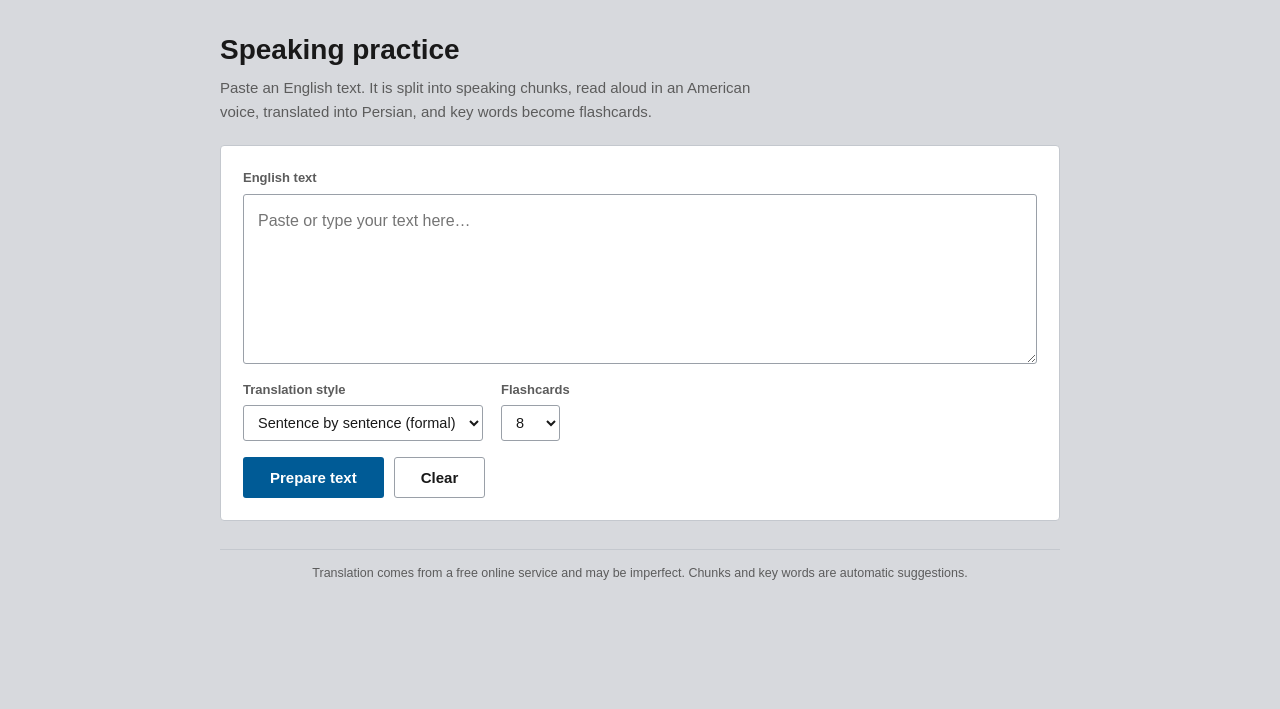
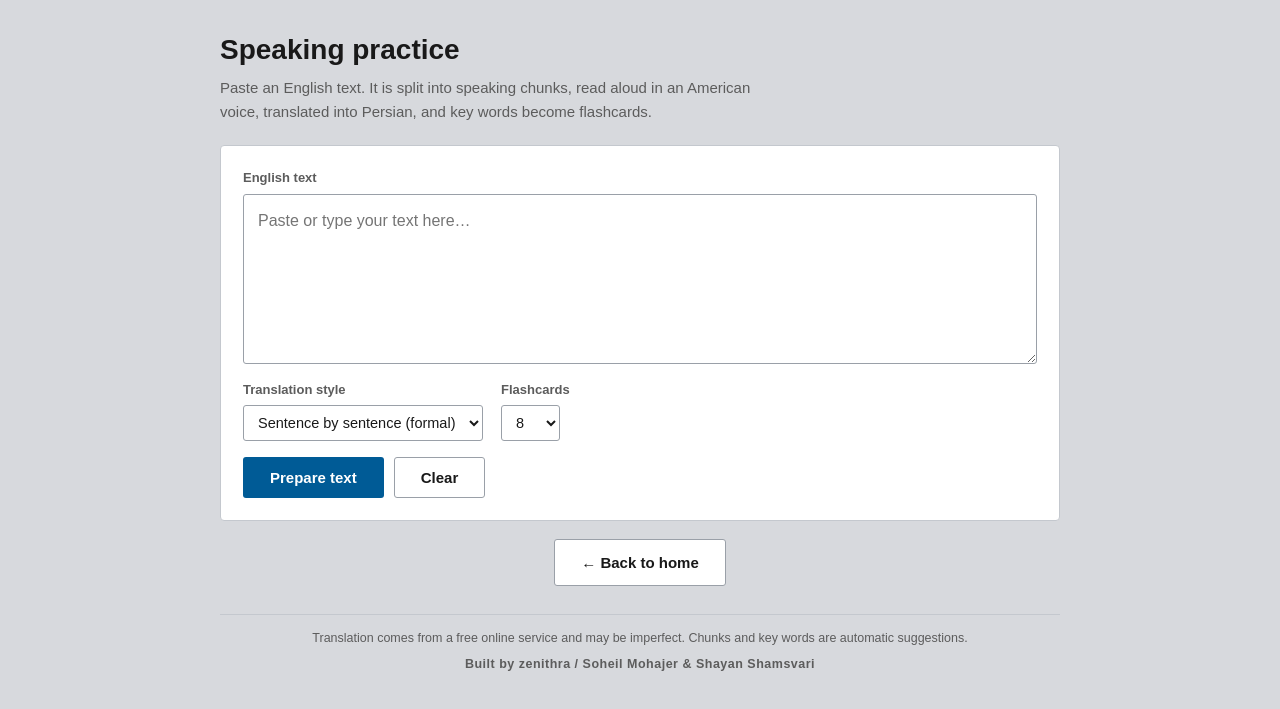
Before and after one commit to soheilmohajer-code/ielts-writing, a plain HTML site: page speaking.html in a window 1280 px wide. Shown: the part 65-774 px from the top of the page. Drawn offline with Linux system fonts and the light colour scheme; a web font is replaced by a local one.

Commit message:
feat: add back-to-home buttons and builder credit on all pages

```diff
--- a/speaking.html
+++ b/speaking.html
@@ -85,6 +85,9 @@ select,input[type=text]{padding:8px 10px;background:var(--sheet);color:var(--ink
 .btn:focus-visible,.icon-btn:focus-visible,.lang-btn:focus-visible,.mini:focus-visible,.fc:focus-visible,.ch:focus-visible,.home-link:focus-visible{outline:2px solid var(--accent);outline-offset:2px}
 .msg{margin-top:12px;font-size:13.5px;color:var(--warn);background:var(--warn-bg);padding:8px 12px;border-radius:3px}
 .foot{margin-top:28px;padding-top:14px;border-top:1px solid var(--line);font-size:12.5px;color:var(--muted);text-align:center}
+.credit{display:block;margin-top:6px;font-weight:700;letter-spacing:.04em}
+.backrow{display:flex;justify-content:center;margin-top:18px}
+.backrow .btn{text-decoration:none}
 
 /* player */
 .player{position:sticky;top:0;z-index:5;background:var(--sheet);border:1px solid var(--line);border-radius:3px;padding:10px 12px;display:flex;flex-wrap:wrap;gap:10px 16px;align-items:center;margin:26px 0 14px;box-shadow:0 2px 10px rgba(0,0,0,.12)}
@@ -197,7 +200,8 @@ select,input[type=text]{padding:8px 10px;background:var(--sheet);color:var(--ink
     <div class="cards" id="cards"></div>
   </div>
 
-  <div class="foot" data-i18n="foot"></div>
+<div class="backrow"><a class="btn ghost" href="index.html" data-i18n="backHome">← Back to home</a></div>
+  <div class="foot"><span data-i18n="foot"></span><span class="credit">Built by zenithra / Soheil Mohajer &amp; Shayan Shamsvari</span></div>
 </div>
 </main>
 
@@ -211,7 +215,7 @@ const I18N={
 en:{brandSub:'Speaking practice',back:'Home',title:'Speaking practice',
  lead:'Paste an English text. It is split into speaking chunks, read aloud in an American voice, translated into Persian, and key words become flashcards.',
  lblText:'English text',ph:'Paste or type your text here…',lblStyle:'Translation style',sSent:'Sentence by sentence (formal)',sPara:'Whole paragraph (smoother)',lblKw:'Flashcards',
- build:'Prepare text',clear:'Clear',readAll:'Read all',pause:'Pause',resume:'Resume',stop:'Stop',speed:'Speed',voice:'Voice',
+   build:'Prepare text',clear:'Clear',backHome:'← Back to home',readAll:'Read all',pause:'Pause',resume:'Resume',stop:'Stop',speed:'Speed',voice:'Voice',
  gap:'Pause after each chunk (repeat aloud)',showFa:'Show Persian',kwTitle:'Key words',kwHint:'Tap a card to flip it.',addPh:'Add a word…',add:'Add',
  noVoice:'No American English voice was found on this device, so another English voice is used.',noTTS:'This browser cannot read text aloud.',
  trWait:'Translating…',trFail:'Translation failed (network or service limit).',retry:'Retry',empty:'Paste a text first.',
@@ -221,7 +225,7 @@ en:{brandSub:'Speaking practice',back:'Home',title:'Speaking practice',
 fa:{brandSub:'تمرین اسپیکینگ',back:'خانه',title:'تمرین اسپیکینگ',
  lead:'یه متن انگلیسی بچسبون. متن به تکه‌های مناسب گفتاری (با اسلش) تقسیم می‌شه، با لهجهٔ آمریکایی خونده می‌شه، ترجمهٔ فارسی می‌گیره و از کلمات مهمش فلش‌کارت ساخته می‌شه.',
  lblText:'متن انگلیسی',ph:'متن رو اینجا بچسبون یا تایپ کن…',lblStyle:'سبک ترجمه',sSent:'جمله‌به‌جمله (رسمی)',sPara:'کل پاراگراف (روان‌تر)',lblKw:'تعداد فلش‌کارت',
- build:'آماده‌سازی متن',clear:'پاک کردن',readAll:'خواندن',pause:'مکث',resume:'ادامه',stop:'توقف',speed:'سرعت',voice:'صدا',
+   build:'آماده‌سازی متن',clear:'پاک کردن',backHome:'← برگشت به خانه',readAll:'خواندن',pause:'مکث',resume:'ادامه',stop:'توقف',speed:'سرعت',voice:'صدا',
  gap:'بعد از هر تکه مکث کن (برای تکرار)',showFa:'نمایش ترجمه',kwTitle:'کلمات مهم',kwHint:'روی کارت بزن تا برگرده.',addPh:'اضافه کردن کلمه…',add:'افزودن',
  noVoice:'صدای انگلیسی آمریکایی روی این دستگاه پیدا نشد؛ از یه صدای انگلیسی دیگه استفاده می‌شه.',noTTS:'این مرورگر قابلیت خواندن متن رو نداره.',
  trWait:'در حال ترجمه…',trFail:'ترجمه انجام نشد (اینترنت یا محدودیت سرویس).',retry:'تلاش دوباره',empty:'اول یه متن وارد کن.',
```
Also changed, not shown: copy-test.html (+4 -0 lines), index.html (+3 -0 lines), listening.html (+7 -3 lines), reading.html (+7 -3 lines).
